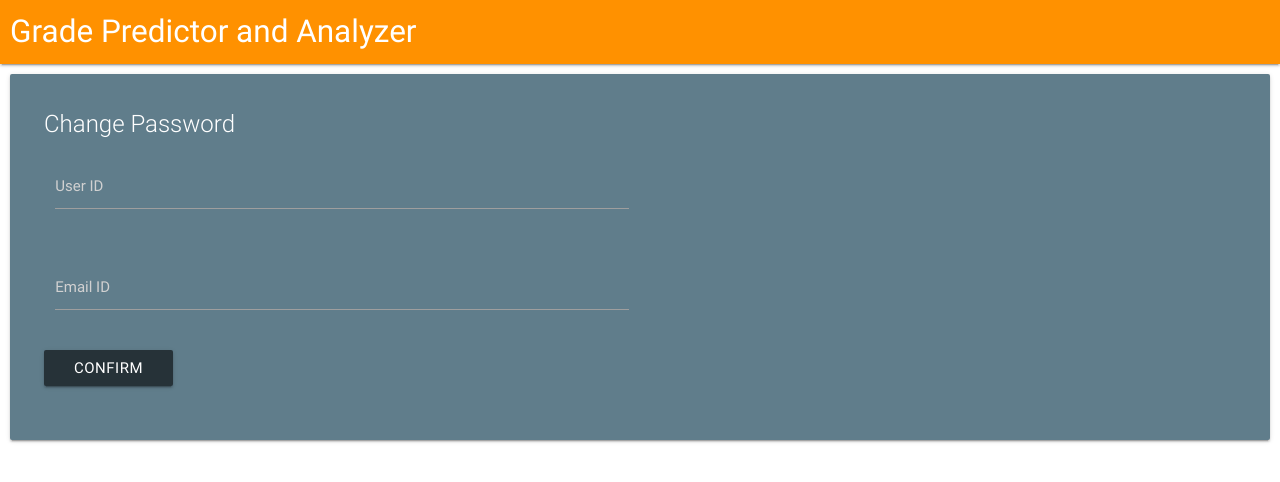
After one commit to shreyasnbhat/education-engineering, a Flask app: page /forgotpassword in a window 1280 px wide. The commit adds this page. Shown: the top 482 px of the page. Run offline with Flask 2, Linux system fonts and the light colour scheme; parts of the project's set-up code (start-up, migrations or seed data) failed here and were passed over.

Commit message:
feat:Added password recovery service

```diff
--- /dev/null
+++ b/app/templates/forgotpassword.html
@@ -0,0 +1,39 @@
+<!DOCTYPE html>
+<html lang="en">
+<head>
+    <meta charset="UTF-8">
+    <title>Subjects</title>
+
+    <link href="{{url_for('static', filename='css/materialize.min.css')}}" rel="stylesheet">
+    <link href="{{url_for('static', filename='css/home_styles.css')}}" rel="stylesheet">
+    <link href="https://fonts.googleapis.com/icon?family=Material+Icons" rel="stylesheet">
+</head>
+<body>
+<nav>
+    <div class="nav-wrapper orange accent-3">
+        <a href="{{url_for('getHomePage')}}" class="brand-logo title-style">Grade Predictor and Analyzer</a>
+    </div>
+</nav>
+<div class="card hoverable block-style blue-grey darken-5">
+    <div class="card-content white-text">
+        <span class="card-title">Change Password</span>
+        <form action="{{url_for('forgotPassword')}}" method="POST">
+            <div class="row">
+                <div class="input-field col s6">
+                    <input name="user-id" placeholder="User ID" class="validate">
+                </div>
+            </div>
+            <div class="row">
+                <div class="input-field col s6">
+                    <input name="usermail" placeholder="Email ID" type="email" class="validate">
+                </div>
+            </div>
+            <div class="row">
+                <button name="action" class="btn waves-effect waves-light blue-grey darken-4">Confirm
+                </button>
+            </div>
+        </form>
+    </div>
+</div>
+</body>
+</html>
--- a/app/templates/homepage.html
+++ b/app/templates/homepage.html
@@ -42,6 +42,9 @@
         <div class="row center">
             <button name="action" class="btn waves-effect waves-light orange darken-4">Submit</button>
         </div>
+        <div class="row center">
+            <a class="waves-effect waves-light btn" href="{{url_for('forgotPassword')}}">Forgot Password</a>
+        </div>
         {% if error %}
         <div class="row center">
             <p class="error center">{{error}}</p>
--- a/app/views.py
+++ b/app/views.py
@@ -6,8 +6,11 @@ from sqlalchemy import and_
 import json
 import os
 import time
+import smtplib
 from app import *
 import bcrypt
+from random import choice
+from string import ascii_uppercase
 from logger import logger
 from db.samplev2 import generate_sample_db
 from werkzeug.utils import secure_filename
@@ -358,3 +361,56 @@ def getDashboard():
         flash("Password Successfully Changed!")
 
         return redirect(url_for('getDashboard'))
+
+
+@app.route('/forgotpassword', methods=['GET', 'POST'])
+def forgotPassword():
+    if request.method == 'GET':
+        return render_template('forgotpassword.html')
+    elif request.method == 'POST':
+        user_email = request.form['usermail'].encode('utf-8')
+        user_id = request.form['user-id'].encode('utf-8')
+
+        # Password Generation and Update
+        db_session = DBSession()
+        user_credentials = db_session.query(AuthStore).filter_by(id=user_id).one()
+        new_password = ''.join([choice(ascii_uppercase) for i in range(16)])
+        logger(new_password=new_password)
+        user_salt_new = bcrypt.gensalt()
+        user_phash_new = bcrypt.hashpw(new_password, user_salt_new)
+        user_credentials.phash = user_phash_new
+        user_credentials.salt = user_salt_new
+        db_session.commit()
+        db_session.close()
+
+        forgotpassword.delay(user_email, user_id, new_password)
+        return redirect(url_for('forgotPassword'))
+
+
+@celery.task
+def forgotpassword(user_mail, user_id, new_password):
+    # Set as environment variables
+    gmail_user = 'educationengineering17@gmail.com'
+    gmail_password = 'dop1718shreyas'
+
+    # Mail Send
+    sent_from = gmail_user
+    to = user_mail
+    subject = 'Forgot Password for Grade Predictor and Analyzer'
+    body = 'Your new password is ' + new_password + '\n - Admin'
+    email_text = """Subject: %s\n%s\n""" % (subject, body)
+
+    logger(message=email_text)
+
+    try:
+        server = smtplib.SMTP('smtp.gmail.com', 587)
+        server.ehlo()
+        server.starttls()
+        server.login(gmail_user, gmail_password)
+        server.sendmail(sent_from, to, email_text)
+        server.close()
+
+        logger(email="Email Sent Succesfully!")
+
+    except:
+        logger(email="Something went wrong!")
--- a/run.py
+++ b/run.py
@@ -13,7 +13,8 @@ if __name__ == '__main__':
         app.run(host='localhost', port=port)
 
     elif deploy_mode == 'production':
-        app.run(host='0.0.0.0', port=port)
+        # Needs pyopenssl package
+        app.run(host='0.0.0.0', port=port, ssl_context='adhoc')
 
-    else :
+    else:
         print "Usage: python run.py <debug/production>"
```
Also changed, not shown: test.db.
